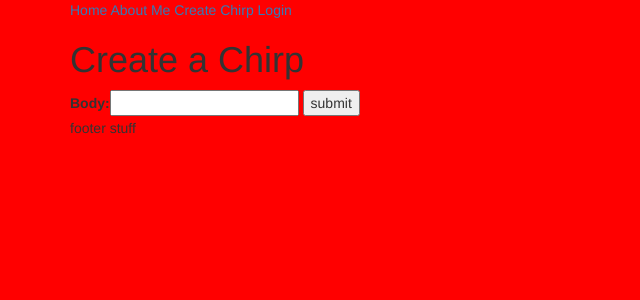
After one commit to cjredmond/class_notes, a Django app: page /chirps/create in a window 1280 px wide. The commit adds this page. Shown: the top 300 px of the page, without its empty margins (0-640 px from the left). Run offline with Django 3.2, Linux system fonts and the light colour scheme; some libraries are stand-ins or nearby versions.

Commit message:
end day 4

```diff
--- a/week5/chirper2/app/models.py
+++ b/week5/chirper2/app/models.py
@@ -3,3 +3,6 @@ from django.db import models
 class Chirp(models.Model):
     body = models.CharField(max_length=140)
     created = models.DateTimeField(auto_now_add=True)
+
+    class Meta():
+        ordering = ("-created",)
--- a/week5/chirper2/app/views.py
+++ b/week5/chirper2/app/views.py
@@ -2,7 +2,9 @@ from django.shortcuts import render
 from app.models import Chirp
 from app.forms import ChirpForm
 from django.views import View
-from django.views.generic import TemplateView, ListView
+from django.views.generic import TemplateView, ListView, DetailView
+from django.views.generic.edit import CreateView, UpdateView
+
 def index_view(request):
     if request.POST:
         instance = ChirpForm(request.POST)
@@ -10,7 +12,7 @@ def index_view(request):
             instance.save()
 
     context = {
-    "chirps" : Chirp.objects.all().order_by("-created"),
+    "chirps" : Chirp.objects.all(),
     "form" : ChirpForm()
     }
     return render(request, "index.html", context)
@@ -26,5 +28,17 @@ def about_view(request):
 
 class ChirpView(ListView):
     template_name = "chirps.html"
+    model = Chirp
 
+class ChirpDetailView(DetailView):
     model = Chirp
+
+class ChirpCreateView(CreateView):
+    model = Chirp
+    success_url = "/chirps"
+    fields = ('body',)
+
+class ChirpUpdateView(UpdateView):
+    model = Chirp
+    success_url = "/chirps"
+    fields = ('body',)
--- a/week5/chirper2/chirper2/urls.py
+++ b/week5/chirper2/chirper2/urls.py
@@ -1,11 +1,16 @@
 from django.conf.urls import url, include
 from django.contrib import admin
-from app.views import index_view, about_view, ChirpView
+from app.views import index_view, about_view, ChirpView, ChirpDetailView, \
+                      ChirpCreateView, ChirpUpdateView
 
 urlpatterns = [
     url(r'^admin/', admin.site.urls),
     url(r'^', include('django.contrib.auth.urls')),
     url(r'^$', index_view, name="index_view"),
     url(r'^chirps/$', ChirpView.as_view(), name="chirp_view"),
+    url(r'^chirps/create$', ChirpCreateView.as_view(), name="chirp_create_view"),
+    url(r'^chirps/(?P<pk>\d+)/$', ChirpDetailView.as_view(), name="chirp_detail_view"),
+    url(r'^chirps/(?P<pk>\d+)/update/$', ChirpUpdateView.as_view(), name="chirp_update_view"),
     url(r'^about/$', about_view, name="about_view"),
+
 ]
--- /dev/null
+++ b/week5/chirper2/templates/app/chirp_form.html
@@ -0,0 +1,11 @@
+{% extends 'base.html' %}
+{% block content %}
+<h1>Create a Chirp</h1>
+<form class="" action="" method="post">
+  {% csrf_token %}
+  {{form}}
+  <input type="submit" name="name" value="submit">
+</form>
+
+
+{% endblock %}
--- a/week5/chirper2/templates/base.html
+++ b/week5/chirper2/templates/base.html
@@ -7,7 +7,7 @@
     <link rel="stylesheet" href="{% static 'css/bootstrap.css' %}" media="screen" title="no title">
     <style media="screen">
       body {
-        background-color: blue;
+        background-color: red;
       }
     </style>
   </head>
@@ -15,6 +15,7 @@
     <div class="container">
       <a href="{% url 'index_view' %}">Home</a>
       <a href="{% url 'about_view' %}">About Me</a>
+      <a href="{% url 'chirp_create_view' %}">Create Chirp</a>
       {% if not request.user.is_authenticated %}
       <a href="{% url 'login' %}">Login</a>
       {% else %}
--- a/week5/chirper2/templates/chirps.html
+++ b/week5/chirper2/templates/chirps.html
@@ -5,7 +5,8 @@
 {% for chirp in object_list %}
 <div class="panel panel-default">
   <div class="panel-body">
-      {{ chirp.body }}
+    <a href="{% url 'chirp_detail_view' chirp.id %}">{{ chirp.body}}</a>
+
   </div>
 </div>
 {% endfor %}
```
Also changed, not shown: week5/chirper2/templates/app/chirp_detail.html (added, +8 -0 lines).
